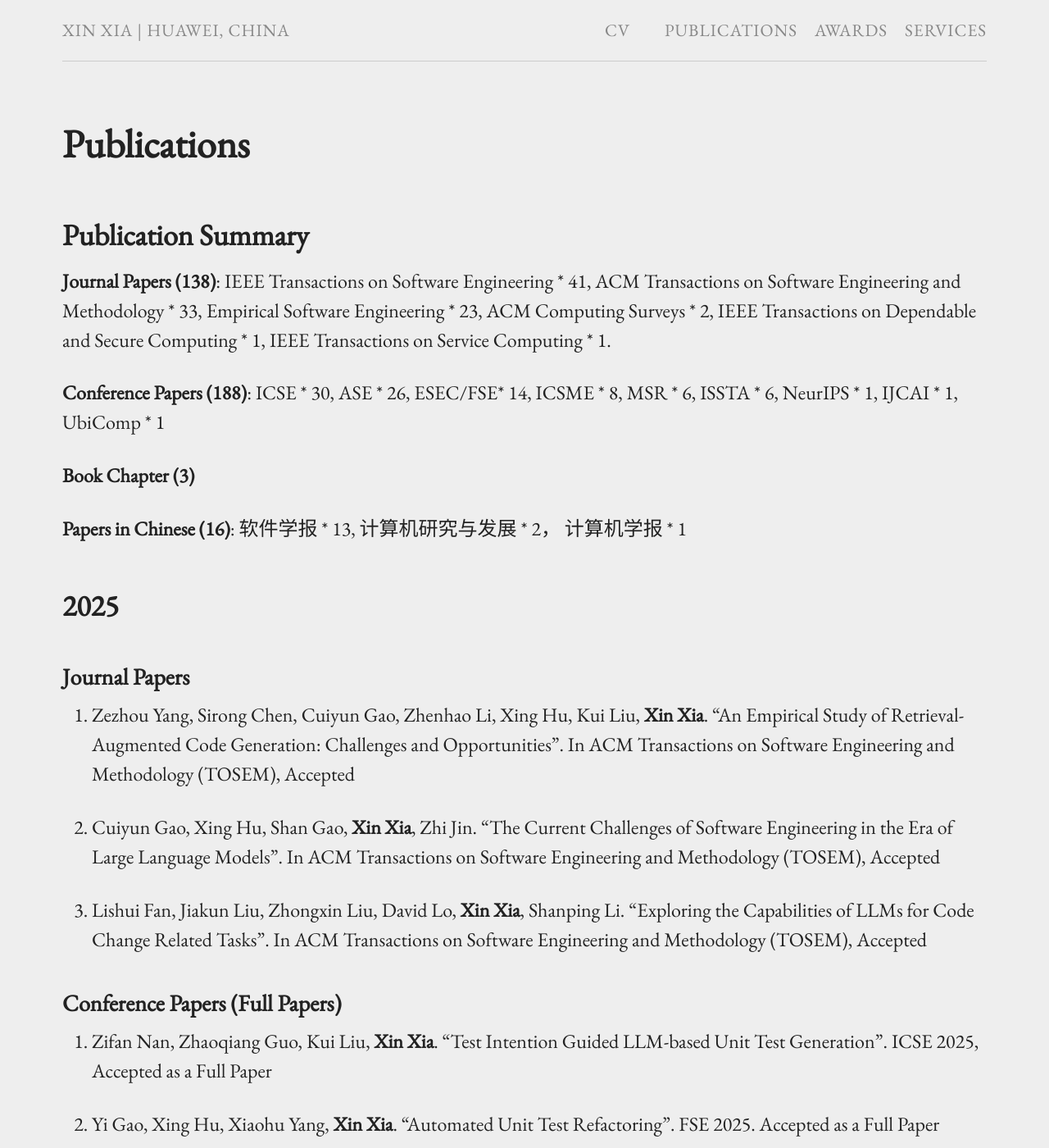
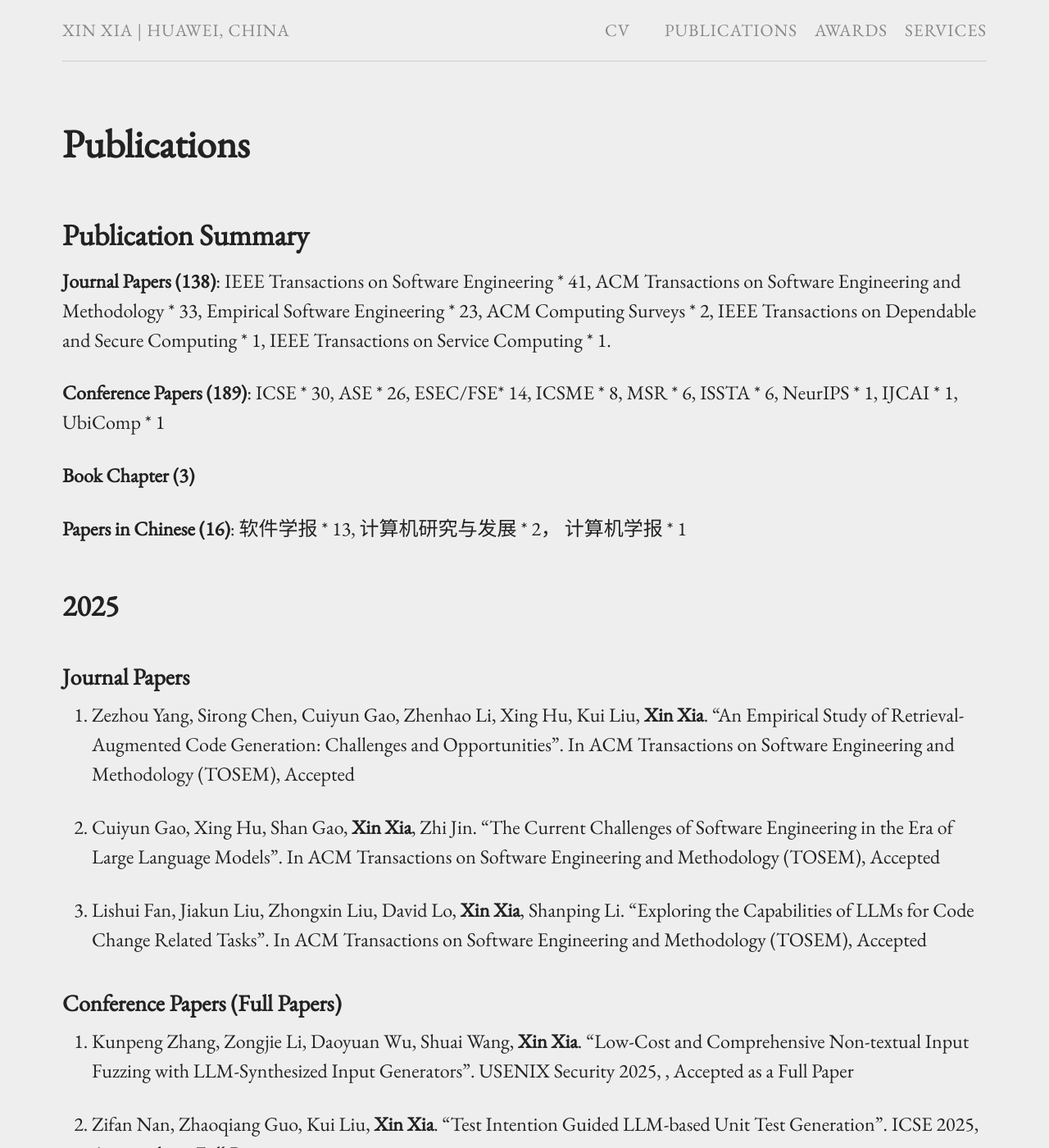
Before and after one commit to xin-xia/xin-xia.github.io, a Jekyll site: the page built from publication.md, in a window 1280 px wide and 1400 px high. Shown: the whole window at 82% size. Built offline with Jekyll 4.4.1, drawn with Linux system fonts in a browser that asks for light colours; our own code applies the rules of GitHub Pages for plain Markdown files.

Commit message:
Update publication.md

```diff
--- a/publication.md
+++ b/publication.md
@@ -8,7 +8,7 @@ permalink: /publication/
 
 <strong>Journal Papers (138)</strong>: IEEE Transactions on Software Engineering * 41,  ACM Transactions on Software Engineering and Methodology * 33, Empirical Software Engineering * 23,  ACM Computing Surveys * 2, IEEE  Transactions on Dependable and Secure Computing * 1, IEEE Transactions on Service Computing * 1.
 
-<strong>Conference Papers (188)</strong>: ICSE * 30, ASE * 26, ESEC/FSE* 14, ICSME * 8, MSR * 6,  ISSTA * 6, NeurIPS * 1, IJCAI * 1, UbiComp * 1
+<strong>Conference Papers (189)</strong>: ICSE * 30, ASE * 26, ESEC/FSE* 14, ICSME * 8, MSR * 6,  ISSTA * 6, NeurIPS * 1, IJCAI * 1, UbiComp * 1
 
 <strong>Book Chapter (3) </strong>
 
@@ -25,6 +25,8 @@ permalink: /publication/
 136. Lishui Fan, Jiakun Liu, Zhongxin Liu, David Lo, <strong>Xin Xia</strong>, Shanping Li. "Exploring the Capabilities of LLMs for Code Change Related Tasks". In ACM Transactions on Software Engineering and Methodology (TOSEM), Accepted <br />
 
 ### Conference Papers (Full Papers)
+
+189. Kunpeng Zhang, Zongjie Li, Daoyuan Wu, Shuai Wang, <strong>Xin Xia</strong>. "Low-Cost and Comprehensive Non-textual Input Fuzzing with LLM-Synthesized Input Generators". USENIX Security 2025, , Accepted as a Full Paper <br />
 
 188. Zifan Nan, Zhaoqiang Guo, Kui Liu, <strong>Xin Xia</strong>. "Test Intention Guided LLM-based Unit Test Generation". ICSE 2025, Accepted as a Full Paper <br />
 
```
